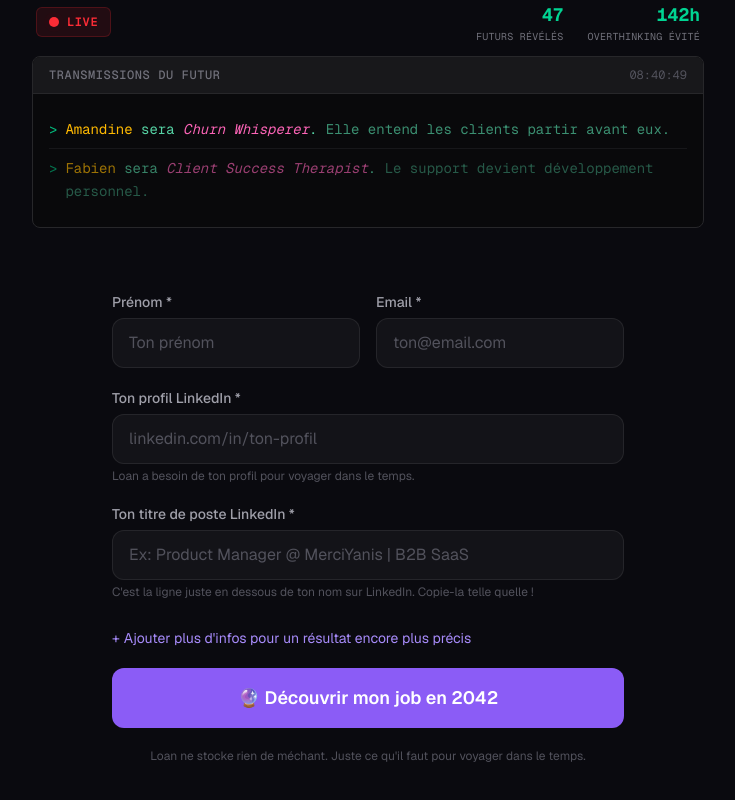
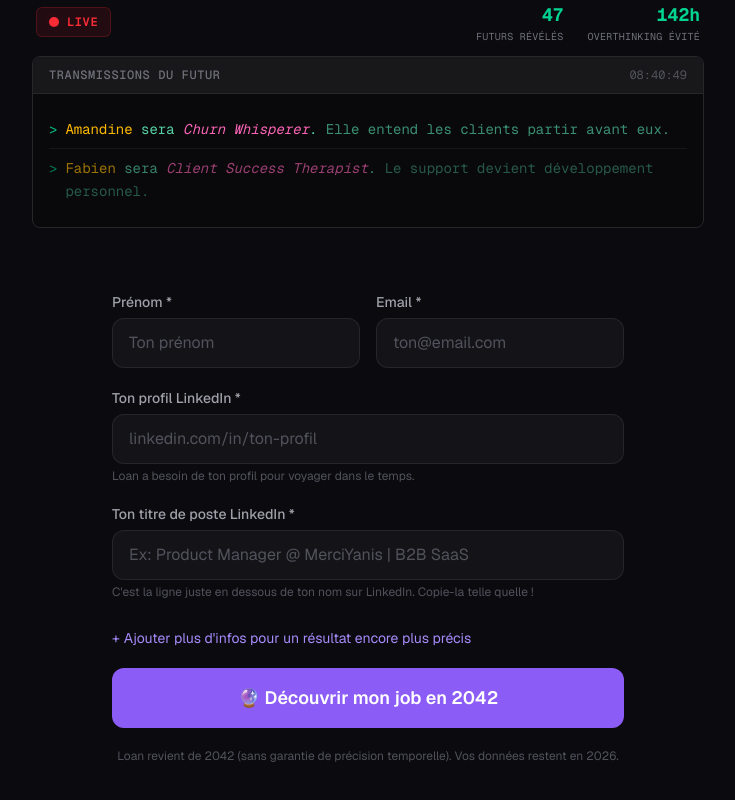
Before and after one commit to cheznola/loan, a Next.js app: page / in a window 1280 px wide. Shown: the part 314-1114 px from the top of the page, without its empty margins (272-1007 px from the left). Built offline with nearby package versions, Linux system fonts and the light colour scheme.

Commit message:
Update page.tsx

```diff
--- a/app/page.tsx
+++ b/app/page.tsx
@@ -285,7 +285,7 @@ export default function Home() {
         </button>
 
         <p className="text-xs text-zinc-600 text-center">
-          Loan ne stocke rien de méchant. Juste ce qu&apos;il faut pour voyager dans le temps.
+          Loan revient de 2042 (sans garantie de précision temporelle). Vos données restent en 2026.
         </p>
       </form>
     </div>
```
